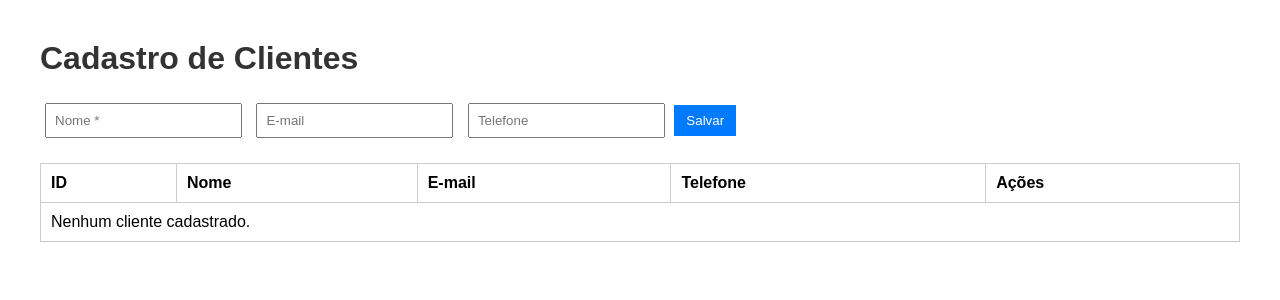
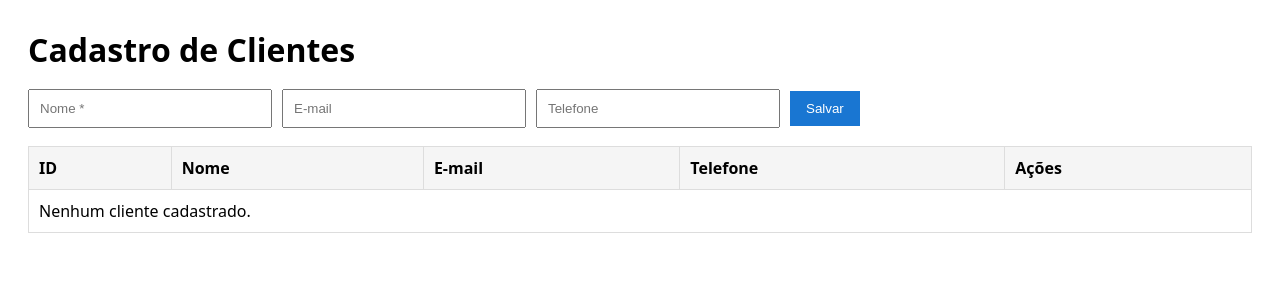
Before and after one commit to cleitonxm/bh-uniformes-webapp, a Flask app: page /clientes in a window 1280 px wide. Shown: the top 300 px of the page. Run offline with Flask 3, Linux system fonts and the light colour scheme; some libraries are stand-ins or nearby versions.

Commit message:
Update clientes.html

```diff
--- a/templates/clientes.html
+++ b/templates/clientes.html
@@ -1,59 +1,54 @@
 <!DOCTYPE html>
-<html lang="pt-BR">
+<html lang="pt-br">
 <head>
-    <meta charset="UTF-8">
+  <meta charset="UTF-8" />
+  <meta name="viewport" content="width=device-width, initial-scale=1.0"/>
   <title>Cadastro de Clientes</title>
   <style>
-        body {
-            font-family: Arial, sans-serif;
-            margin: 40px;
-        }
-        h1 {
-            color: #333;
-        }
-        form {
-            margin-bottom: 20px;
-        }
-        input {
-            margin: 5px;
-            padding: 8px;
-        }
-        button {
-            padding: 8px 12px;
-            background-color: #007bff;
-            color: white;
-            border: none;
-            cursor: pointer;
-        }
-        button.danger {
-            background-color: red;
-        }
-        table {
-            width: 100%;
-            border-collapse: collapse;
-            margin-top: 20px;
-        }
-        table, th, td {
-            border: 1px solid #ccc;
-        }
-        th, td {
-            padding: 10px;
-            text-align: left;
-        }
+    body { font-family: system-ui, -apple-system, Segoe UI, Roboto, Arial, sans-serif; margin: 28px; }
+    h1 { margin-bottom: 18px; }
+    form { display: flex; gap: 10px; align-items: center; margin-bottom: 18px; flex-wrap: wrap; }
+    input[type="text"], input[type="email"] { padding: 10px; min-width: 220px; }
+    button { padding: 10px 16px; background: #1976d2; color: #fff; border: 0; cursor: pointer; }
+    button:hover { background: #155fa8; }
+    table { width: 100%; border-collapse: collapse; margin-top: 10px; }
+    th, td { border: 1px solid #ddd; padding: 10px; text-align: left; }
+    th { background: #f5f5f5; }
+    .btn-danger { background: #e53935; }
+    .btn-danger:hover { background: #c62828; }
+
+    /* Alertas */
+    .alerts { margin-bottom: 12px; }
+    .alert { padding: 10px 12px; border-radius: 4px; margin-bottom: 8px; }
+    .alert.error { background: #fdecea; color: #b71c1c; border: 1px solid #f5c6cb; }
+    .alert.success { background: #e8f5e9; color: #1b5e20; border: 1px solid #c8e6c9; }
   </style>
 </head>
 <body>
   <h1>Cadastro de Clientes</h1>
 
-    <!-- Formulário de cadastro -->
-    <form action="{{ url_for('clientes') }}" method="post">
-        <input type="text" name="nome" placeholder="Nome *" required>
-        <input type="email" name="email" placeholder="E-mail">
-        <input type="text" name="telefone" placeholder="Telefone">
+  <!-- Mensagens -->
+  <div class="alerts">
+    {% with msgs = get_flashed_messages(with_categories=True) %}
+      {% if msgs %}
+        {% for cat, msg in msgs %}
+          <div class="alert {{ cat }}">{{ msg }}</div>
+        {% endfor %}
+      {% endif %}
+    {% endwith %}
+  </div>
+
+  <!-- Formulário -->
+  <form method="post" action="{{ url_for('clientes') }}">
+    <input type="text" name="nome" placeholder="Nome *"
+           value="{{ (form.nome if form else '') | default('') }}" required />
+    <input type="email" name="email" placeholder="E-mail"
+           value="{{ (form.email if form else '') | default('') }}" />
+    <input type="text" name="telefone" placeholder="Telefone"
+           value="{{ (form.telefone if form else '') | default('') }}" />
     <button type="submit">Salvar</button>
   </form>
 
-    <!-- Lista de clientes -->
   <table>
     <thead>
       <tr>
@@ -69,19 +64,16 @@
         <tr>
           <td>{{ c.id }}</td>
           <td>{{ c.nome }}</td>
-                <td>{{ c.email }}</td>
-                <td>{{ c.telefone }}</td>
+          <td>{{ c.email or '' }}</td>
+          <td>{{ c.telefone or '' }}</td>
           <td>
-                    <form method="post" action="{{ url_for('excluir_cliente', cliente_id=c.id) }}"
-                          onsubmit="return confirm('Excluir {{ c.nome }}?');">
-                        <button class="danger">Excluir</button>
+            <form method="post" action="{{ url_for('excluir_cliente', cliente_id=c.id) }}" onsubmit="return confirm('Excluir este cliente?')">
+              <button type="submit" class="btn-danger">Excluir</button>
             </form>
           </td>
         </tr>
       {% else %}
-            <tr>
-                <td colspan="5">Nenhum cliente cadastrado.</td>
-            </tr>
+        <tr><td colspan="5">Nenhum cliente cadastrado.</td></tr>
       {% endfor %}
     </tbody>
   </table>
```
Lines whose indentation alone changed are shown as unchanged.
